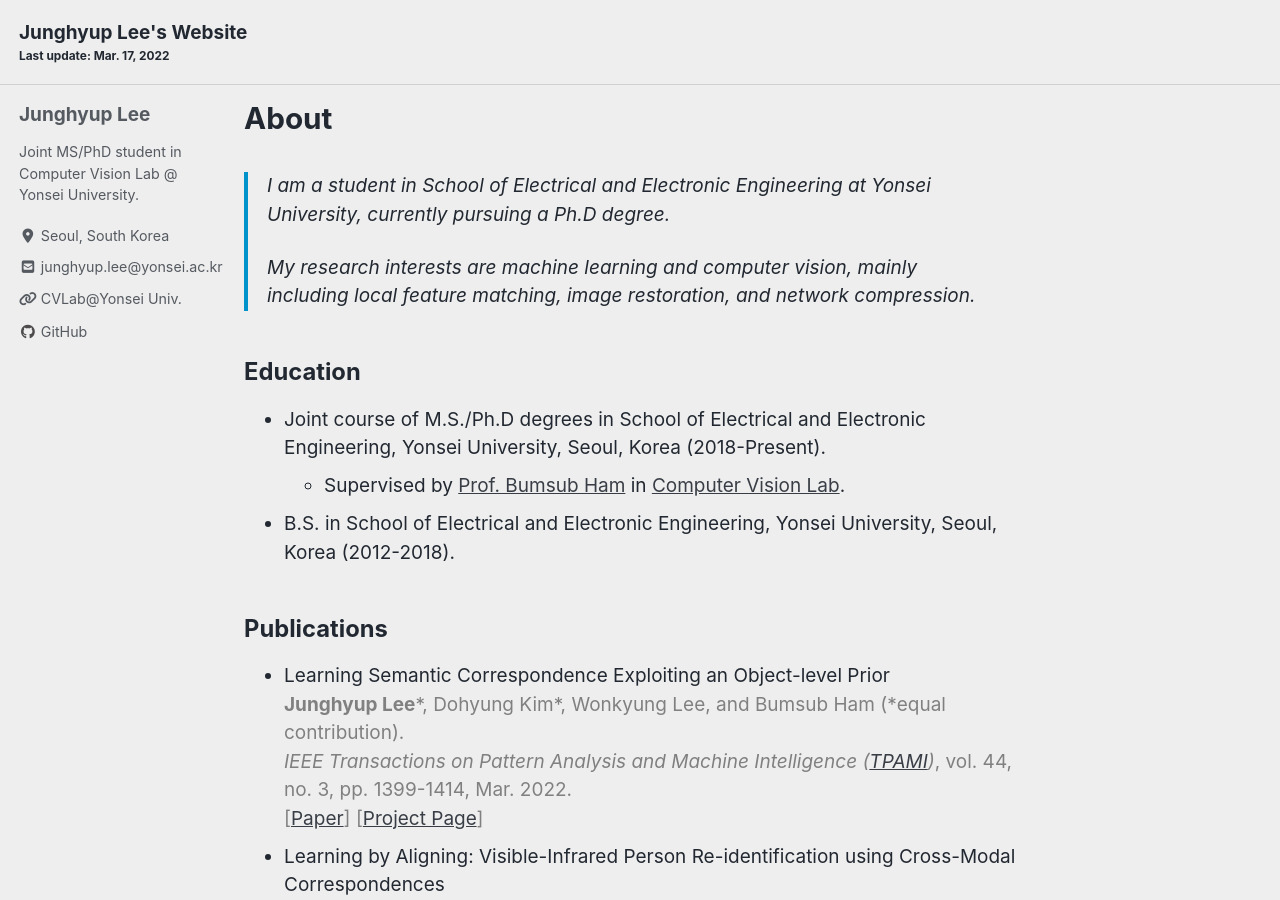
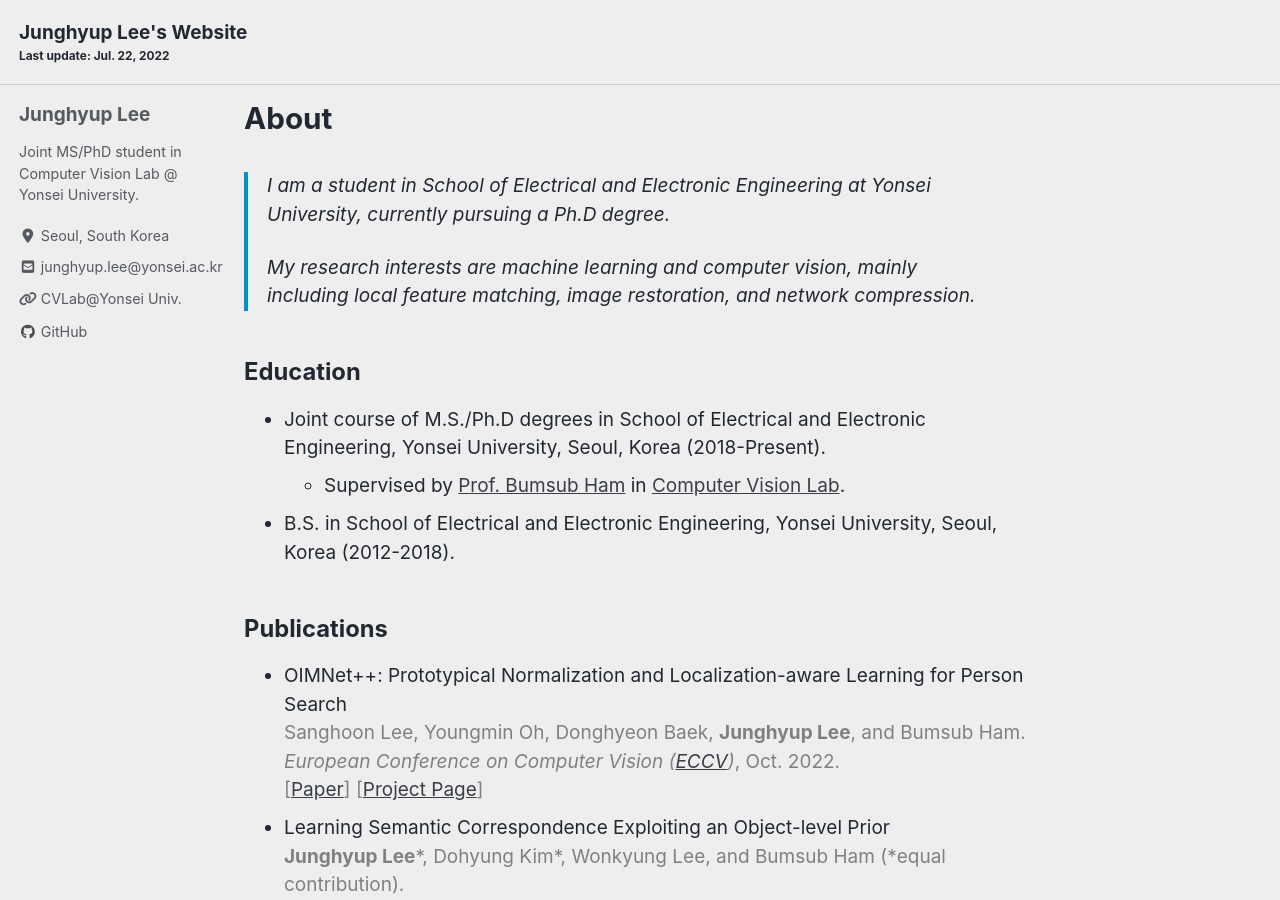
Before and after one commit to junghyup-lee/junghyup-lee.github.io, a Jekyll site: the page built from index.md, in a window 1280 px wide and 900 px high. Built offline with Jekyll 4.4.1, drawn with Linux system fonts in a browser that asks for light colours; cached includes are drawn as plain includes; nearby versions of some CDN libraries.

Commit message:
add eccv 2022

```diff
--- a/_config.yml
+++ b/_config.yml
@@ -18,7 +18,7 @@ minimal_mistakes_skin    : "air" # "air", "aqua", "contrast", "dark", "dirt", "n
 locale                   : "en-US"
 title                    : "Junghyup Lee's Website"
 title_separator          : "-"
-subtitle                 : "Last update: Mar. 17, 2022" # site tagline that appears below site title in masthead
+subtitle                 : "Last update: Jul. 22, 2022" # site tagline that appears below site title in masthead
 name                     : "Junghyup Lee"
 description              : ""
 url                      : "https://junghyup-lee.github.io" # the base hostname & protocol for your site e.g. "https://mmistakes.github.io"
--- a/index.md
+++ b/index.md
@@ -14,6 +14,13 @@ author_profile: true
 - B.S. in School of Electrical and Electronic Engineering, Yonsei University, Seoul, Korea (2012-2018).
 
 ## Publications
+- OIMNet++: Prototypical Normalization and Localization-aware Learning for Person Search <br/>
+  <span style="color:gray"> Sanghoon Lee, Youngmin Oh, Donghyeon Baek, <b>Junghyup Lee</b>, and Bumsub Ham. </span> <br/>
+  <span style="color:gray"> <i>European Conference on Computer Vision (<a href="https://eccv2022.ecva.net/">ECCV</a>)</i>, Oct. 2022. </span> <br/>
+  <span style="color:gray">
+    [<a href="https://arxiv.org/abs/2207.10320">Paper</a>]
+    [<a href="https://cvlab.yonsei.ac.kr/projects/OIMNetPlus/">Project Page</a>]
+  </span>
 - Learning Semantic Correspondence Exploiting an Object-level Prior<br/>
   <span style="color:gray"> <b>Junghyup Lee</b>\*, Dohyung Kim\*, Wonkyung Lee, and Bumsub Ham (\*equal contribution). </span> <br/>
   <span style="color:gray"> <i>IEEE Transactions on Pattern Analysis and Machine Intelligence (<a href="https://ieeexplore.ieee.org/xpl/RecentIssue.jsp?punumber=34">TPAMI</a>)</i>, vol. 44, no. 3, pp. 1399-1414, Mar. 2022. </span> <br/>
```
